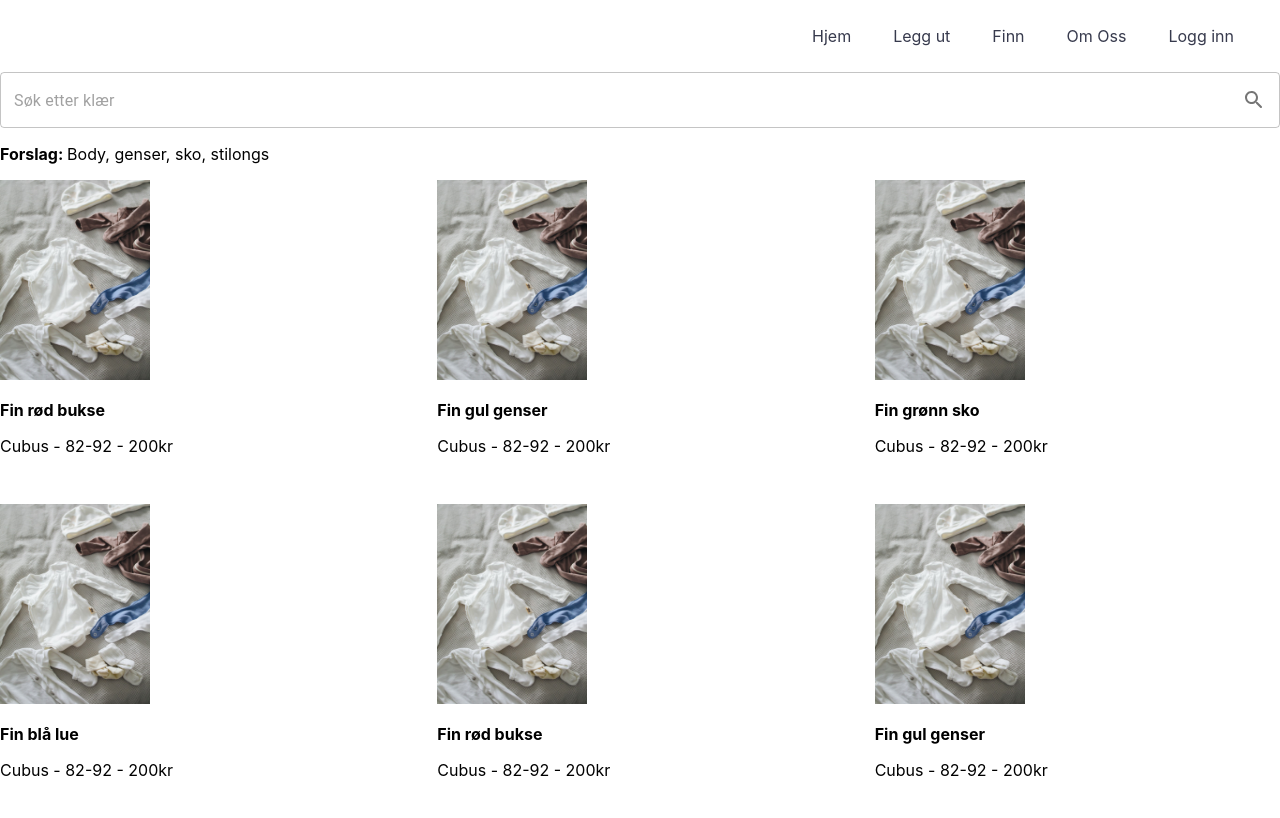
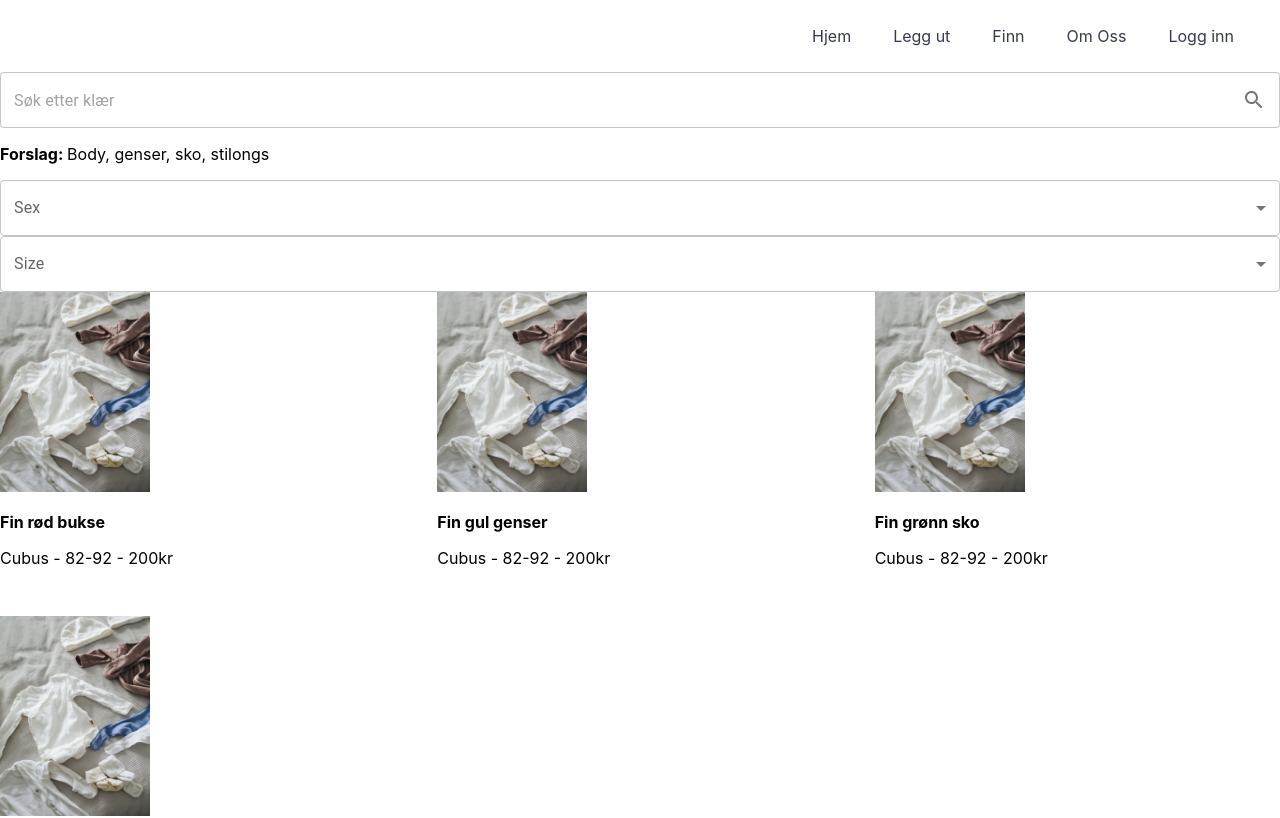
Before and after one commit to davemarong/baby-fadder, a Next.js app: page /finn in a window 1280 px wide. Shown: the top 818 px of the page. Built offline with nearby package versions, Linux system fonts and the light colour scheme.

Commit message:
Add SelectField

```diff
--- a/pages/finn.tsx
+++ b/pages/finn.tsx
@@ -2,27 +2,37 @@
 
 // Next
 import type { NextPage } from "next";
-import { ClothingAds } from "../src/components/ClothingAds/ClothingAds";
 
 // React
+import React from "react";
 
 // Material UI
 
 // Components
 import { Nav } from "../src/components/Nav/Nav";
 import { SearchField } from "../src/components/ReUsable/SearchField/SearchField";
+import { SelectField } from "../src/components/SelectField/SelectField";
+import { ClothingAds } from "../src/components/ClothingAds/ClothingAds";
 
 // Utils
 
 // Data
+import filterOptions from "../src/dummyData/FilterOptions";
+import { SelectFieldContainer } from "../src/components/SelectField/SelectFieldContainer";
 
 // TYPE/INTERFACE
+type FilterOptions = {
+  title: string;
+  options: Options[];
+};
+
+type Options = {
+  value: string;
+};
 
 // Functional component
 const Finn: NextPage = () => {
   // State
-
-  // Functions
 
   // Return
   return (
@@ -31,8 +41,10 @@ const Finn: NextPage = () => {
       <SearchField
         placeholder="Søk etter klær"
         suggestions="Body, genser, sko, stilongs"
-        // func={null}
       />
+      <SelectFieldContainer>
+        <SelectField />
+      </SelectFieldContainer>
       <ClothingAds />
     </>
   );
--- a/src/components/ClothingAds/ClothingAds.tsx
+++ b/src/components/ClothingAds/ClothingAds.tsx
@@ -19,7 +19,22 @@ import { profiles } from "../../dummyData/Profiles";
 import babyclothes from "../../dummyData/images/babyclothes.jpg";
 
 // TYPE/INTERFACE
-
+type Ad = {
+  title: string;
+  description: string;
+  brand: string;
+  price: number;
+  sex: string;
+  size: string;
+  color: string;
+  clothingType: string;
+  img: string;
+};
+type Profile = {
+  name: string;
+  id: number;
+  ad: Ad[];
+};
 // Functional component
 export const ClothingAds = () => {
   // State
@@ -29,8 +44,8 @@ export const ClothingAds = () => {
   // Return
   return (
     <Grid container spacing={4}>
-      {profiles.map((profile: any) => {
-        return profile.ad.map((ad: any) => {
+      {profiles.map((profile: Profile) => {
+        return profile.ad.map((ad: Ad) => {
           return (
             <Grid key={ad.title} item md={4} sm={6}>
               <Image src={babyclothes} height={200} width={150} alt="" />
--- /dev/null
+++ b/src/components/SelectField/SelectField.tsx
@@ -0,0 +1,63 @@
+// IMPORT
+
+// Next
+
+// React
+import React, { useState } from "react";
+
+// Material UI
+import TextField from "@mui/material/TextField";
+import MenuItem from "@mui/material/MenuItem";
+
+// Components
+
+// Utils
+
+// Data
+
+// TYPE/INTERFACE
+interface Props {
+  filterOption?: FilterOptions;
+}
+
+type FilterOptions = {
+  title: string;
+  options: Options[];
+};
+type Options = {
+  value: string;
+};
+
+// Functional component
+export const SelectField = (props: Props) => {
+  // Props
+  const { filterOption = { title: "", options: [{ value: "" }] } } = props;
+
+  // State
+  const [selectValue, setSelectValue] = useState("");
+
+  // Functions
+  const handleChange = (event: React.ChangeEvent<HTMLInputElement>) => {
+    setSelectValue(event.target.value);
+  };
+
+  // Return
+  return (
+    <>
+      <TextField
+        fullWidth
+        select
+        label={filterOption.title}
+        value={selectValue}
+        onChange={handleChange}
+        key={filterOption.title}
+      >
+        {filterOption.options.map((option: Options) => (
+          <MenuItem key={option.value} value={option.value}>
+            {option.value}
+          </MenuItem>
+        ))}
+      </TextField>
+    </>
+  );
+};
--- /dev/null
+++ b/src/components/SelectField/SelectFieldContainer.tsx
@@ -0,0 +1,43 @@
+// IMPORT
+
+// Next
+
+// React
+import React, { ReactNode } from "react";
+
+// Material UI
+
+// Components
+
+// Utils
+
+// Data
+import filterOptions from "../../dummyData/FilterOptions";
+
+// TYPE/INTERFACE
+interface Props {
+  children: ReactNode;
+}
+type FilterOptions = {
+  title: string;
+  options: Options[];
+};
+
+type Options = {
+  value: string;
+};
+
+// Functional component
+export const SelectFieldContainer = ({ children }: Props) => {
+  // Return
+  return (
+    <>
+      {filterOptions.map((filterOption: FilterOptions) => {
+        return React.cloneElement(children as React.ReactElement<any>, {
+          key: filterOption.title,
+          filterOption: filterOption,
+        });
+      })}
+    </>
+  );
+};
--- /dev/null
+++ b/src/dummyData/FilterOptions.tsx
@@ -0,0 +1,21 @@
+const FilterOptions = [
+  {
+    title: "Sex",
+    options: [
+      {
+        value: "Gutt",
+      },
+      {
+        value: "Jente",
+      },
+      {
+        value: "Unisex",
+      },
+    ],
+  },
+  {
+    title: "Size",
+    options: [{ value: "82-92" }, { value: "92-102" }, { value: "102-112" }],
+  },
+];
+export default FilterOptions;
--- a/src/dummyData/Profiles.tsx
+++ b/src/dummyData/Profiles.tsx
@@ -49,154 +49,154 @@ export const profiles = [
       },
     ],
   },
-  {
-    name: "james",
-    id: 0,
-    ad: [
-      {
-        title: "Fin rød bukse",
-        description: "Enda en perfekt bukse",
-        brand: "Cubus",
-        price: 200,
-        sex: "male",
-        size: "82-92",
-        color: "red",
-        clothingType: "bukse",
-        img: "",
-      },
-      {
-        title: "Fin gul genser",
-        description: "Enda en perfekt bukse",
-        brand: "Cubus",
-        price: 200,
-        sex: "male",
-        size: "82-92",
-        color: "red",
-        clothingType: "bukse",
-        img: "",
-      },
-      {
-        title: "Fin grønn sko",
-        description: "Enda en perfekt bukse",
-        brand: "Cubus",
-        price: 200,
-        sex: "male",
-        size: "82-92",
-        color: "red",
-        clothingType: "bukse",
-        img: "",
-      },
-      {
-        title: "Fin blå lue",
-        description: "Enda en perfekt bukse",
-        brand: "Cubus",
-        price: 200,
-        sex: "male",
-        size: "82-92",
-        color: "red",
-        clothingType: "bukse",
-        img: "",
-      },
-    ],
-  },
-  {
-    name: "james",
-    id: 0,
-    ad: [
-      {
-        title: "Fin rød bukse",
-        description: "Enda en perfekt bukse",
-        brand: "Cubus",
-        price: 200,
-        sex: "male",
-        size: "82-92",
-        color: "red",
-        clothingType: "bukse",
-        img: "",
-      },
-      {
-        title: "Fin gul genser",
-        description: "Enda en perfekt bukse",
-        brand: "Cubus",
-        price: 200,
-        sex: "male",
-        size: "82-92",
-        color: "red",
-        clothingType: "bukse",
-        img: "",
-      },
-      {
-        title: "Fin grønn sko",
-        description: "Enda en perfekt bukse",
-        brand: "Cubus",
-        price: 200,
-        sex: "male",
-        size: "82-92",
-        color: "red",
-        clothingType: "bukse",
-        img: "",
-      },
-      {
-        title: "Fin blå lue",
-        description: "Enda en perfekt bukse",
-        brand: "Cubus",
-        price: 200,
-        sex: "male",
-        size: "82-92",
-        color: "red",
-        clothingType: "bukse",
-        img: "",
-      },
-    ],
-  },
-  {
-    name: "james",
-    id: 0,
-    ad: [
-      {
-        title: "Fin rød bukse",
-        description: "Enda en perfekt bukse",
-        brand: "Cubus",
-        price: 200,
-        sex: "male",
-        size: "82-92",
-        color: "red",
-        clothingType: "bukse",
-        img: "",
-      },
-      {
-        title: "Fin gul genser",
-        description: "Enda en perfekt bukse",
-        brand: "Cubus",
-        price: 200,
-        sex: "male",
-        size: "82-92",
-        color: "red",
-        clothingType: "bukse",
-        img: "",
-      },
-      {
-        title: "Fin grønn sko",
-        description: "Enda en perfekt bukse",
-        brand: "Cubus",
-        price: 200,
-        sex: "male",
-        size: "82-92",
-        color: "red",
-        clothingType: "bukse",
-        img: "",
-      },
-      {
-        title: "Fin blå lue",
-        description: "Enda en perfekt bukse",
-        brand: "Cubus",
-        price: 200,
-        sex: "male",
-        size: "82-92",
-        color: "red",
-        clothingType: "bukse",
-        img: "",
-      },
-    ],
-  },
+  //   {
+  //     name: "james",
+  //     id: 0,
+  //     ad: [
+  //       {
+  //         title: "Fin rød bukse",
+  //         description: "Enda en perfekt bukse",
+  //         brand: "Cubus",
+  //         price: 200,
+  //         sex: "male",
+  //         size: "82-92",
+  //         color: "red",
+  //         clothingType: "bukse",
+  //         img: "",
+  //       },
+  //       {
+  //         title: "Fin gul genser",
+  //         description: "Enda en perfekt bukse",
+  //         brand: "Cubus",
+  //         price: 200,
+  //         sex: "male",
+  //         size: "82-92",
+  //         color: "red",
+  //         clothingType: "bukse",
+  //         img: "",
+  //       },
+  //       {
+  //         title: "Fin grønn sko",
+  //         description: "Enda en perfekt bukse",
+  //         brand: "Cubus",
+  //         price: 200,
+  //         sex: "male",
+  //         size: "82-92",
+  //         color: "red",
+  //         clothingType: "bukse",
+  //         img: "",
+  //       },
+  //       {
+  //         title: "Fin blå lue",
+  //         description: "Enda en perfekt bukse",
+  //         brand: "Cubus",
+  //         price: 200,
+  //         sex: "male",
+  //         size: "82-92",
+  //         color: "red",
+  //         clothingType: "bukse",
+  //         img: "",
+  //       },
+  //     ],
+  //   },
+  //   {
+  //     name: "james",
+  //     id: 0,
+  //     ad: [
+  //       {
+  //         title: "Fin rød bukse",
+  //         description: "Enda en perfekt bukse",
+  //         brand: "Cubus",
+  //         price: 200,
+  //         sex: "male",
+  //         size: "82-92",
+  //         color: "red",
+  //         clothingType: "bukse",
+  //         img: "",
+  //       },
+  //       {
+  //         title: "Fin gul genser",
+  //         description: "Enda en perfekt bukse",
+  //         brand: "Cubus",
+  //         price: 200,
+  //         sex: "male",
+  //         size: "82-92",
+  //         color: "red",
+  //         clothingType: "bukse",
+  //         img: "",
+  //       },
+  //       {
+  //         title: "Fin grønn sko",
+  //         description: "Enda en perfekt bukse",
+  //         brand: "Cubus",
+  //         price: 200,
+  //         sex: "male",
+  //         size: "82-92",
+  //         color: "red",
+  //         clothingType: "bukse",
+  //         img: "",
+  //       },
+  //       {
+  //         title: "Fin blå lue",
+  //         description: "Enda en perfekt bukse",
+  //         brand: "Cubus",
+  //         price: 200,
+  //         sex: "male",
+  //         size: "82-92",
+  //         color: "red",
+  //         clothingType: "bukse",
+  //         img: "",
+  //       },
+  //     ],
+  //   },
+  //   {
+  //     name: "james",
+  //     id: 0,
+  //     ad: [
+  //       {
+  //         title: "Fin rød bukse",
+  //         description: "Enda en perfekt bukse",
+  //         brand: "Cubus",
+  //         price: 200,
+  //         sex: "male",
+  //         size: "82-92",
+  //         color: "red",
+  //         clothingType: "bukse",
+  //         img: "",
+  //       },
+  //       {
+  //         title: "Fin gul genser",
+  //         description: "Enda en perfekt bukse",
+  //         brand: "Cubus",
+  //         price: 200,
+  //         sex: "male",
+  //         size: "82-92",
+  //         color: "red",
+  //         clothingType: "bukse",
+  //         img: "",
+  //       },
+  //       {
+  //         title: "Fin grønn sko",
+  //         description: "Enda en perfekt bukse",
+  //         brand: "Cubus",
+  //         price: 200,
+  //         sex: "male",
+  //         size: "82-92",
+  //         color: "red",
+  //         clothingType: "bukse",
+  //         img: "",
+  //       },
+  //       {
+  //         title: "Fin blå lue",
+  //         description: "Enda en perfekt bukse",
+  //         brand: "Cubus",
+  //         price: 200,
+  //         sex: "male",
+  //         size: "82-92",
+  //         color: "red",
+  //         clothingType: "bukse",
+  //         img: "",
+  //       },
+  //     ],
+  //   },
 ];
```
Also changed, not shown: src/components/SelectField/SelectField(extra).tsx (added, +34 -0 lines).
